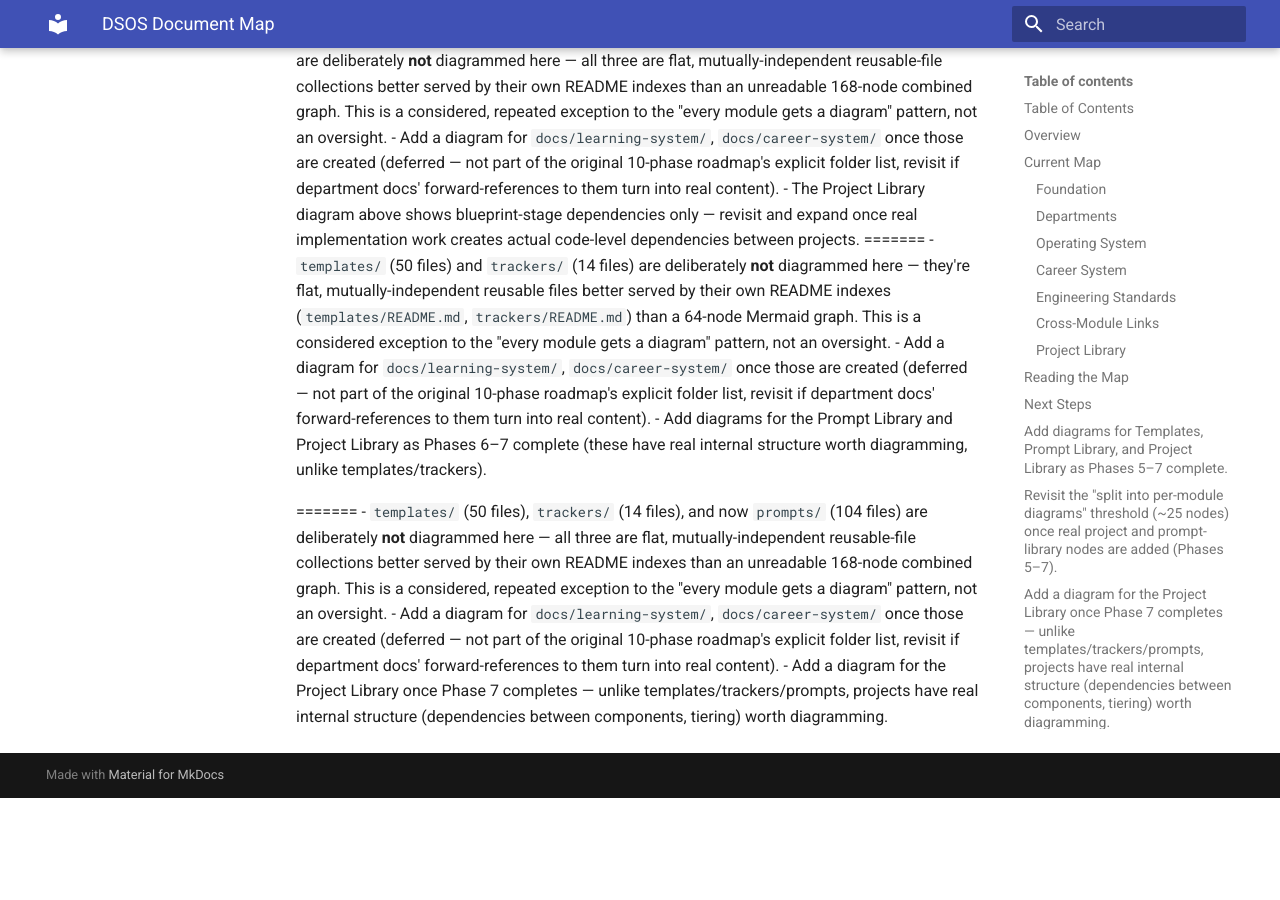
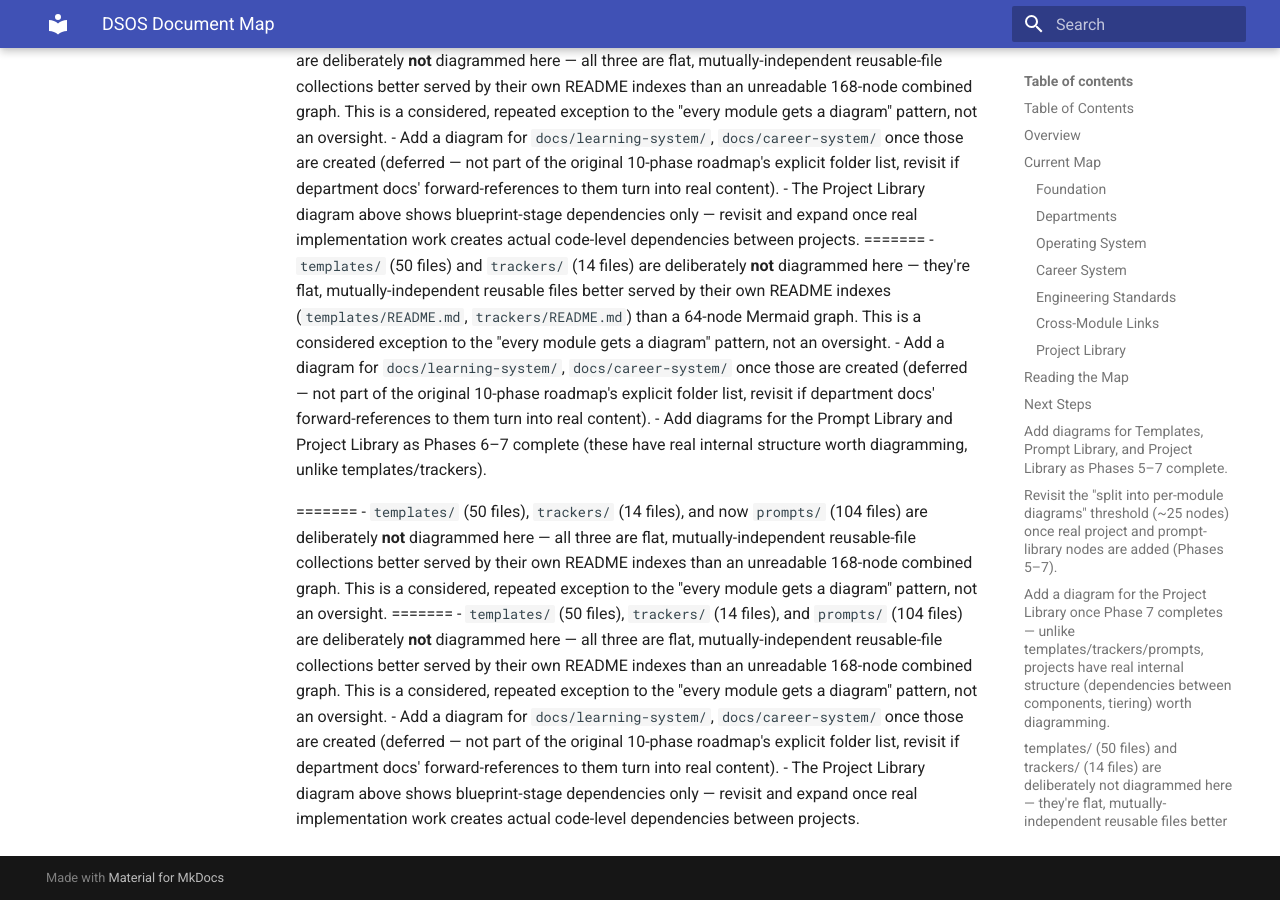
Before and after one commit to AI-DSOS/AI-Data-Science-Operating-System, an MkDocs documentation site: the page built from docs/document-map.md, in a window 1280 px wide and 900 px high, scrolled down 7090 px. Built offline with MkDocs 1.6.1 and Material for MkDocs 9.7.7, drawn with Linux system fonts in a browser that asks for light colours; before the commit the page ends 7888 px from its top, so only the background shows below that; some of the changed lines change nothing that is shown; some of the changed text lies outside the part shown.

Commit message:
Phase 7: Project Library (25 blueprints)
- projects/README.md + 3 tier READMEs + 25 project blueprint READMEs
- Tier 1 (01-08): foundational single-model projects
- Tier 2 (09-17): full pipeline + deployment, IB/FinTech domain framing
- Tier 3 (18-25): full MLOps, flagships, formalized prior work
- Explicit scope note: 25 blueprints delivered, not 25 implementations —
  3 projects have substantial real prior work, 20 are blueprint-only
- Added Project Library dependency diagram to document-map.md
- Updated master-index, v1-scorecard, CHANGELOG

```diff
--- a/docs/CHANGELOG.md
+++ b/docs/CHANGELOG.md
@@ -48,6 +48,10 @@
 
 Created `templates/README.md` and 50 templates across 7 categories (Project Blueprint x15, Learning System x5, Interview/Assessment x4, Career System x8, Operating System/Review x5, Engineering/Code x8, Governance x5) — meeting the v1.0 "50 reusable templates" target exactly. Pulled forward `trackers/README.md` and 14 trackers (matching the original scope's Trackers list exactly: daily, weekly, monthly, learning, coding, project, git, GitHub, reading, portfolio, interview, confidence, habit, KPI dashboard) since nearly every document from Phases 2–4 forward-referenced both `templates/` and `trackers/`. All templates are intentionally compact (compressed frontmatter, fill-in-the-blank bodies) per the compression allowance in `AGENTS.md` Section 6. Updated `docs/master-index.md` and `docs/progress/v1-scorecard.md`; flagged that total Markdown document count (111) now exceeds the informal ~100 target, which is expected given template/tracker file count and not indicative of a problem.
 
+### 2026-07-02 — Phase 7: Project Library (25 blueprints)
+
+Created `projects/README.md`, 3 tier READMEs (`tier-1-foundational/`, `tier-2-intermediate/`, `tier-3-advanced/`), and 25 project blueprint READMEs (business problem, architecture, tech stack, honest status per `docs/engineering-standards/machine-learning.md`'s reporting standard). **Scope explicitly stated in `projects/README.md`:** these are 25 fully-specified blueprints, not 25 fully-implemented systems. Three projects carry substantial real prior work (Project 01 backfilled from a completed engagement with an honest ROC-AUC ~0.65 result; Project 21, the multi-agent QA POC prototype; Project 22, the `nhecf` regulatory-reporting package); Projects 18–19 are the existing flagship projects with real architecture already scoped; the remaining 20 are blueprint-only. Added a Project Library dependency diagram to `docs/document-map.md` — the first of the three large reusable-file phases (templates, trackers, prompts, now projects) to get a real diagram, since projects have genuine dependency structure worth showing. Updated `docs/master-index.md` and `docs/progress/v1-scorecard.md`, flagging the blueprint-vs-implementation gap as the most important open item in the repo.
+
 ### 2026-07-02 — Phase 6: Prompt Library (104)
 
 Created `prompts/README.md` and 104 prompts across 12 categories (Learning x10, Projects x10, Code Reviews x8, Architecture Reviews x8, Mock Interviews x10, Debugging x8, System Design x8, Technical Writing x8, Career Planning x10, Research x8, Documentation x8, Repository Maintenance x8) — exceeding the v1.0 "100+ prompt library" target. Each prompt is a short, copy-paste-ready instruction with `{variables}` and a "Use When" pointer back to the department or operating-system moment it serves; several explicitly tie to real context (IB/FinTech mock-interview framing, the Vaagai venture, the Krish Naik bootcamp phases). Updated `docs/master-index.md` and `docs/progress/v1-scorecard.md` — two of five v1.0 targets (templates, prompts) are now fully met.
--- a/docs/document-map.md
+++ b/docs/document-map.md
@@ -256,5 +256,7 @@
 
 =======
 - `templates/` (50 files), `trackers/` (14 files), and now `prompts/` (104 files) are deliberately **not** diagrammed here — all three are flat, mutually-independent reusable-file collections better served by their own README indexes than an unreadable 168-node combined graph. This is a considered, repeated exception to the "every module gets a diagram" pattern, not an oversight.
+=======
+- `templates/` (50 files), `trackers/` (14 files), and `prompts/` (104 files) are deliberately **not** diagrammed here — all three are flat, mutually-independent reusable-file collections better served by their own README indexes than an unreadable 168-node combined graph. This is a considered, repeated exception to the "every module gets a diagram" pattern, not an oversight.
 - Add a diagram for `docs/learning-system/`, `docs/career-system/` once those are created (deferred — not part of the original 10-phase roadmap's explicit folder list, revisit if department docs' forward-references to them turn into real content).
-- Add a diagram for the Project Library once Phase 7 completes — unlike templates/trackers/prompts, projects have real internal structure (dependencies between components, tiering) worth diagramming.
+- The Project Library diagram above shows blueprint-stage dependencies only — revisit and expand once real implementation work creates actual code-level dependencies between projects.
--- a/docs/progress/v1-scorecard.md
+++ b/docs/progress/v1-scorecard.md
@@ -77,13 +77,16 @@
 =======
 | Markdown documents | ~100 | 216 | 216% (target exceeded — see note) |
 | Production-grade projects | 25 | 0 | 0% |
+=======
+| Markdown documents | ~100 | 249 | 249% (target exceeded — see note) |
+| Production-grade projects | 25 | 25 blueprints (3 with substantial real work, 20 blueprint-only, 2 scoped) | 100% blueprinted / ~12% implemented — see note |
 | Reusable templates | 50 | 50 | 100% |
 | Prompt library files | 100+ | 104 | 104% |
 | Documentation site | Deployed (MkDocs) | Config scaffolded, pushed to GitHub, not yet Pages-deployed | ~20% |
 
-*Current Markdown count (216): the 111 from Phases 1–5, plus `prompts/README.md` + 104 prompts (105) = 111 + 105 = 216.*
+*Current Markdown count (249): the 216 from Phases 1–6, plus `projects/README.md` + 3 tier READMEs + 25 project READMEs (29) = 216 + 33 = 249.*
 
-*Note on the ~100 target: as flagged in Phase 5, templates/trackers/prompts are individually short by design, so raw document count is a poor single-number proxy for "how done" DSOS is. The five v1.0 targets collectively define done, per AGENTS.md Section 2 — with this phase, 2 of the 5 (templates, prompts) are now fully met.*
+*Note on the "25 projects" target: as scoped explicitly in `projects/README.md`, this phase delivered 25 fully-specified project blueprints (business problem, architecture, tech stack, honest status), not 25 fully-implemented production systems. 3 projects carry substantial real prior work (Project 01 backfilled from a completed engagement, Project 21 has a working prototype, Project 22 is a substantially-built package); 2 more (Projects 18–19) are the existing flagship projects with real architecture already scoped. The remaining 20 are blueprint-only, pending actual implementation — tracked honestly rather than marked "done" prematurely, consistent with the honest-reporting standard the repo itself enforces (`docs/engineering-standards/machine-learning.md`).*
 
 
 *Current Markdown count (257): the 249 from Phases 1–7, plus `docs/career-system/README.md` + 7 strategy documents (8) = 249 + 8 = 257.*
@@ -160,7 +163,7 @@
 =======
 | 5. Templates (50) | **Complete** — 50/50 templates across 7 categories, plus 14 trackers (a related deliverable pulled forward since so many earlier documents forward-referenced both) |
 | 6. Prompt Library (100+) | **Complete** — 104 prompts across 12 categories (Learning, Projects, Code Reviews, Architecture Reviews, Mock Interviews, Debugging, System Design, Technical Writing, Career Planning, Research, Documentation, Repository Maintenance) |
-| 7. Project Library (25) | Not started |
+| 7. Project Library (25) | **Blueprints complete, implementation ongoing** — all 25 projects scoped and documented across 3 tiers; 3 carry substantial prior real-world work, 2 are the existing flagship projects, 20 remain to be implemented |
 | 8. Career System | Not started |
 | 9. Documentation Site | Not started |
 | 10. v1.0 Hardening | Not started |
@@ -198,9 +201,9 @@
 - Markdown document count (257) continues to climb past the informal ~100 target — fifth consecutive phase to note it; this pattern is now fully established as expected.
 =======
 
-- Markdown document count (216) continues to climb past the informal ~100 target — third consecutive phase to flag this; treat it as confirmed expected behavior at this point, not a recurring surprise.
-- No prompts have real usage data yet — like Phase 5's templates, their usefulness is unverified until they're actually used in practice (Phase 7 projects, ongoing operating-system cadence).
-- Two Vaagai-specific prompts exist (`research/market-research-elder-care.md`, `research/competitor-analysis-vaagai.md`, `projects/vaagai-technical-poc.md`) — worth confirming at the next Quarterly Review whether Vaagai warrants its own prompt subfolder as that venture grows, per `docs/operating-system/quarterly-review.md`'s system-check agenda item.
+- **The most important gap in the whole repo right now:** 20 of 25 projects are blueprint-only with no real implementation. This phase should not be read as "projects done" — see `projects/README.md`'s explicit scope note. Real implementation is a separate, much larger, ongoing effort.
+- Projects 21 (multi-agent QA POC) and 22 (`nhecf` package) exist as real, substantial work outside this repository and haven't been migrated in yet — this is low-effort, high-value work worth prioritizing before writing new code elsewhere.
+- Markdown document count (249) continues to climb past the informal ~100 target — now clearly established as expected, not a recurring surprise; this is the fourth consecutive phase to note it.
 - The MkDocs site is configured and the repo is pushed to GitHub, but Pages deployment status hasn't been confirmed.
 
 ## Next Steps
@@ -231,4 +234,7 @@
 Phase 5: Templates (and the pulled-forward Trackers deliverable) is complete. Move to **Phase 6: Prompt Library (100+)** — reusable prompts across learning, projects, code reviews, architecture reviews, mock interviews, debugging, system design, technical writing, career planning, research, documentation, and repository maintenance.
 =======
 
-Phase 6: Prompt Library is complete — two of five v1.0 targets now fully met (templates, prompts). Move to **Phase 7: Project Library (25)** — the largest remaining phase, and the one every other phase has been building toward (engineering standards, templates, and prompts all exist specifically to support it).
+Phase 7: Project Library blueprints are complete; a large amount of real implementation work remains open-ended (not phase-gated the way documentation phases were). Reasonable next moves, in rough priority order:
+1. Migrate Projects 21 and 22 (existing real work) into the new `projects/` structure — fastest path to a second and third genuinely "complete" project.
+2. Implement Project 02 (Credit Card Fraud Detection) — it's a dependency for Projects 09 and 20.
+3. Move to **Phase 8: Career System** (resume framework, LinkedIn strategy, recruiter tracker) in parallel, since it doesn't block on project implementation the way Phase 9 (Documentation Site) navigation does.
```
